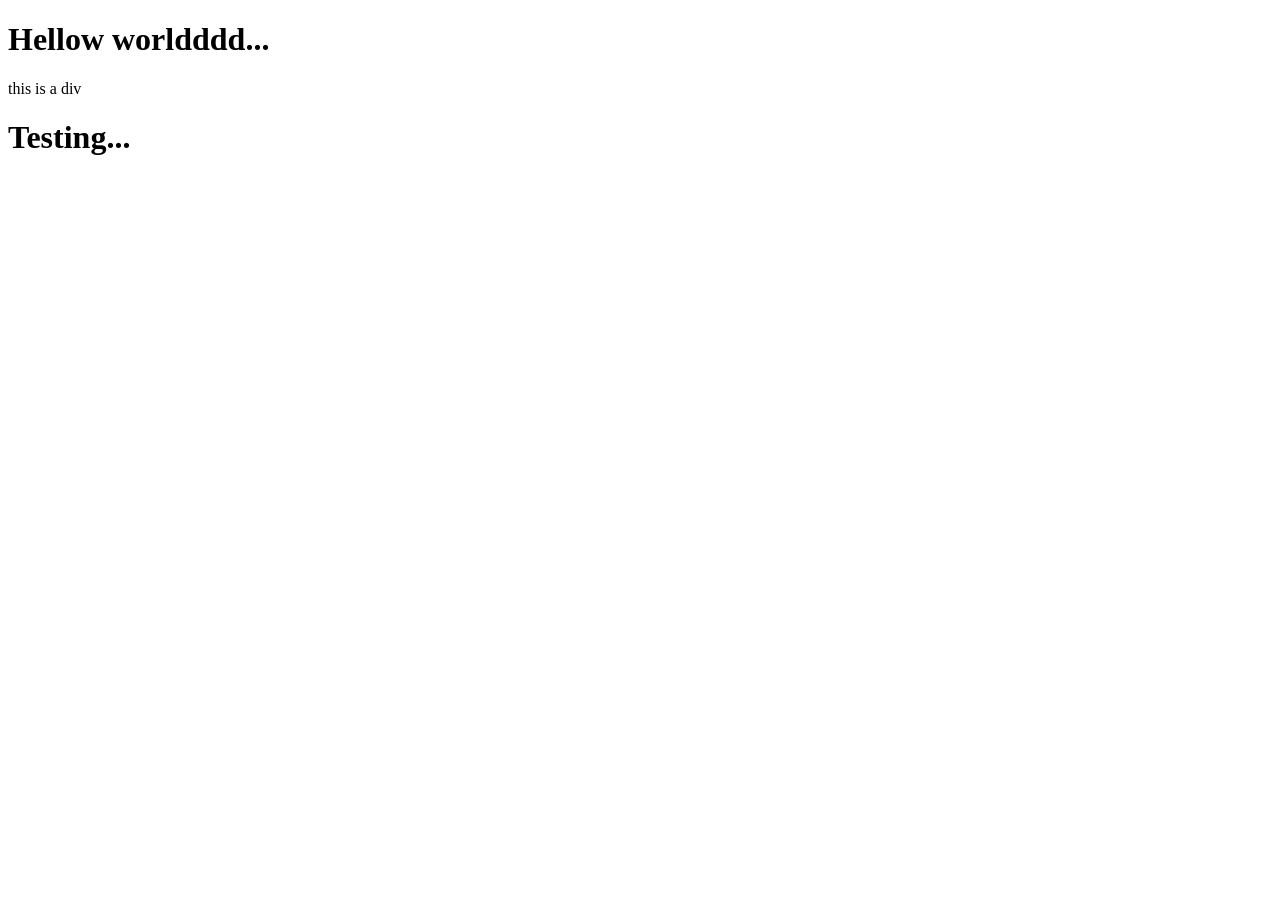
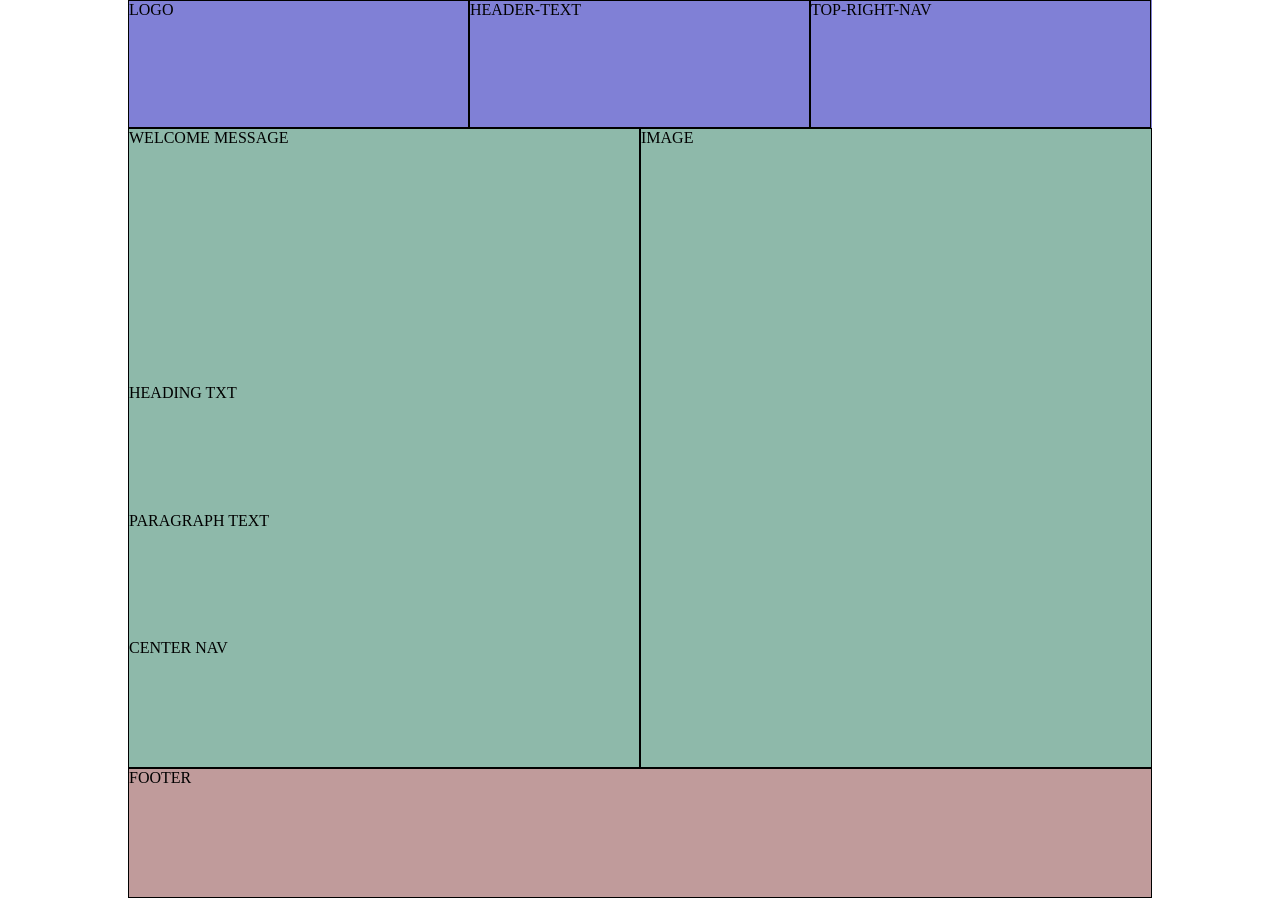
Before and after one commit to MiaRasmussen05/BurgerPrism, a plain HTML site: page index.html in a window 1280 px wide. Before the commit the page ends 800 px from the top, so only its background shows below. Drawn offline with Linux system fonts and the light colour scheme.

Commit message:
structure of the home page layed out in grid layout

```diff
--- a/assets/css/style.css
+++ b/assets/css/style.css
@@ -0,0 +1,40 @@
+body{
+    width: 80%;
+    margin: 0 auto;
+}
+#header{
+    background-color: rgb(128, 128, 214);
+    display: grid;
+}
+/* grid for the center section*/
+
+.grid-center{
+    grid-template-columns: 50% 50%;
+}
+
+#center-detail{
+background-color: rgb(142, 185, 170);
+height: 40em;
+display: grid;
+}
+#center-left{
+    display: grid;
+    grid-template-rows: 20% 20% 20% 20% 20%;
+}
+#center-right{
+}
+/*grid for the header*/
+.grid-header{
+    grid-template-columns: 33.3% 33.3% 33.3%;
+    height: 8em;
+}
+/*grid for the footer*/
+.grid-footer{
+    grid-template-columns: 33% 33% 33%;
+    height: 8em;
+    background-color: rgb(192, 155, 155);
+}
+/*styling for each element contained in the grids*/
+.grid-element{
+    border: black 1px solid;
+}
--- a/index.html
+++ b/index.html
@@ -1,18 +1,54 @@
 <!DOCTYPE html>
 <html lang="en-US">
+
 <head>
-        <meta charset=" UTF-8">
-        <meta name="viewport" content="width=device-width, initial-scale=1.0">
-        <meta name="description" content="">
-        <meta name="keywords" content="Burger Prism, burger, burgers, drinks, food, resturant, fast food, affordable prices, great taste">
+    <meta charset=" UTF-8">
+    <meta name="viewport" content="width=device-width, initial-scale=1.0">
+    <meta name="description" content="">
+    <meta name="keywords"
+        content="Burger Prism, burger, burgers, drinks, food, resturant, fast food, affordable prices, great taste">
 
-        <link rel="stylesheet" href="assets/css/style.css">
-<title>Burger Prism</title>
+    <link rel="stylesheet" href="assets/css/style.css">
+    <title>Burger Prism</title>
 </head>
+
 <body>
-    <h1>Hellow worldddd...</h1>
-    <div>this is a div</div>
+    <header>
+        <div id="header" class="grid-header">
+            <div id="header-logo" class="grid-element">
+                LOGO
+            </div>
+            <div id="header-text" class="grid-element">
+                HEADER-TEXT
+            </div>
+            <div id="header-top-nav" class="grid-element">
+                TOP-RIGHT-NAV
+            </div>
+        </div>
+    </header>
+    <section>
+        <div id="center-detail" class="grid-center">
+            <div id="center-left" class="grid-element">
+                WELCOME MESSAGE
+                <div></div>
+                <div>HEADING TXT</div>
+                <div>PARAGRAPH TEXT</div>
+                <div>CENTER NAV</div>
+                <div></div>
 
-    <h1>Testing...</h1>
+            </div>
+            <div id="center-right" class="grid-element">
+                IMAGE
+            </div>
+        </div>
+    </section>
+
+    <footer>
+        <div id="footer" class="grid-footer grid-element">
+            FOOTER
+        </div>
+    </footer>
+
 </body>
+
 </html>
```
